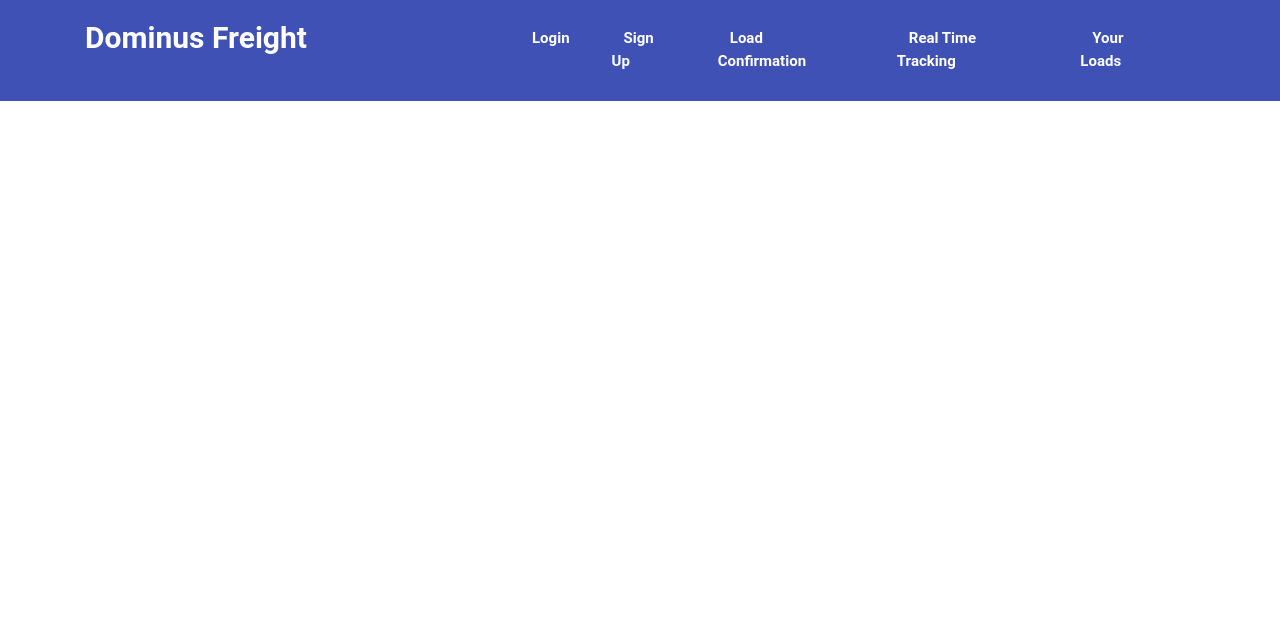
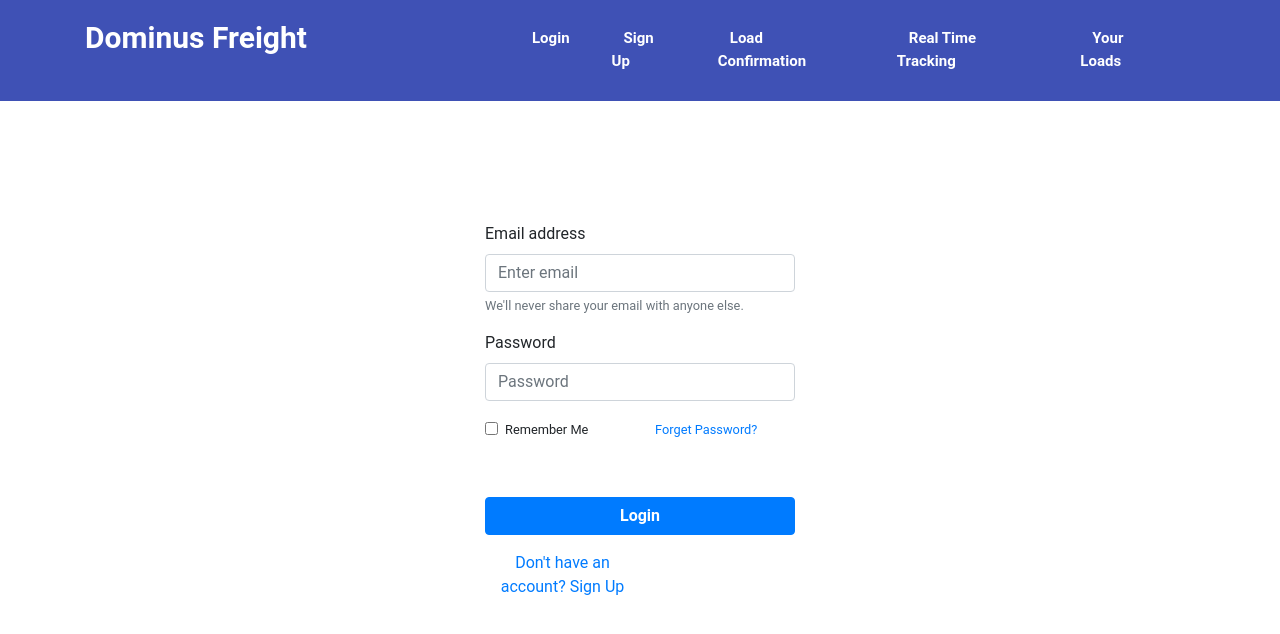
Before and after one commit to muhammadidreesshaikh/dominus-freight-app, a React (Create React App) app: page / in a window 1280 px wide. Shown: the top 634 px of the page. Built offline with nearby package versions, Linux system fonts and the light colour scheme.

Commit message:
login show main page

```diff
--- a/src/App.js
+++ b/src/App.js
@@ -23,6 +23,7 @@ function App() {
           {/* all components */}
           <div>
             <Switch>
+            <Route exact path='/' component={Login}></Route>
               <Route exact path='/login' component={Login}></Route>signup
               <Route exact path='/signup' component={Signup}></Route>
               <Route exact path='/loadconfirmation' component={LoadConfirmation}></Route>
```
